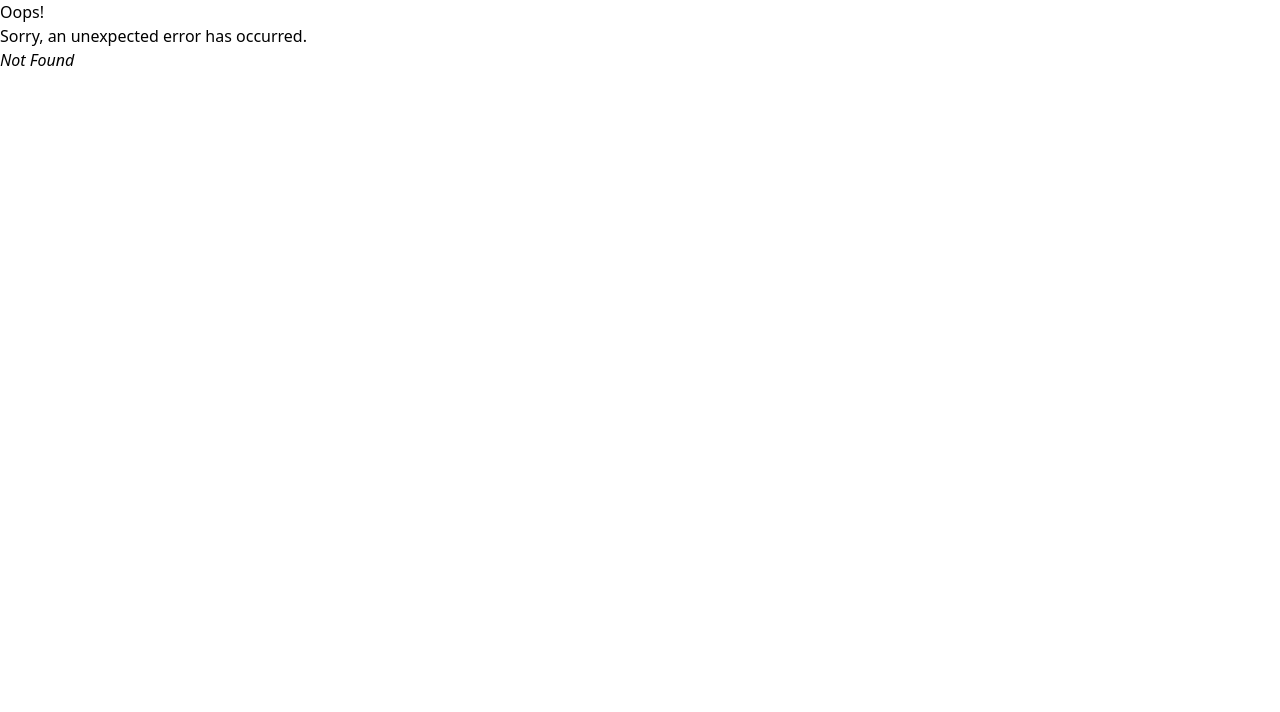
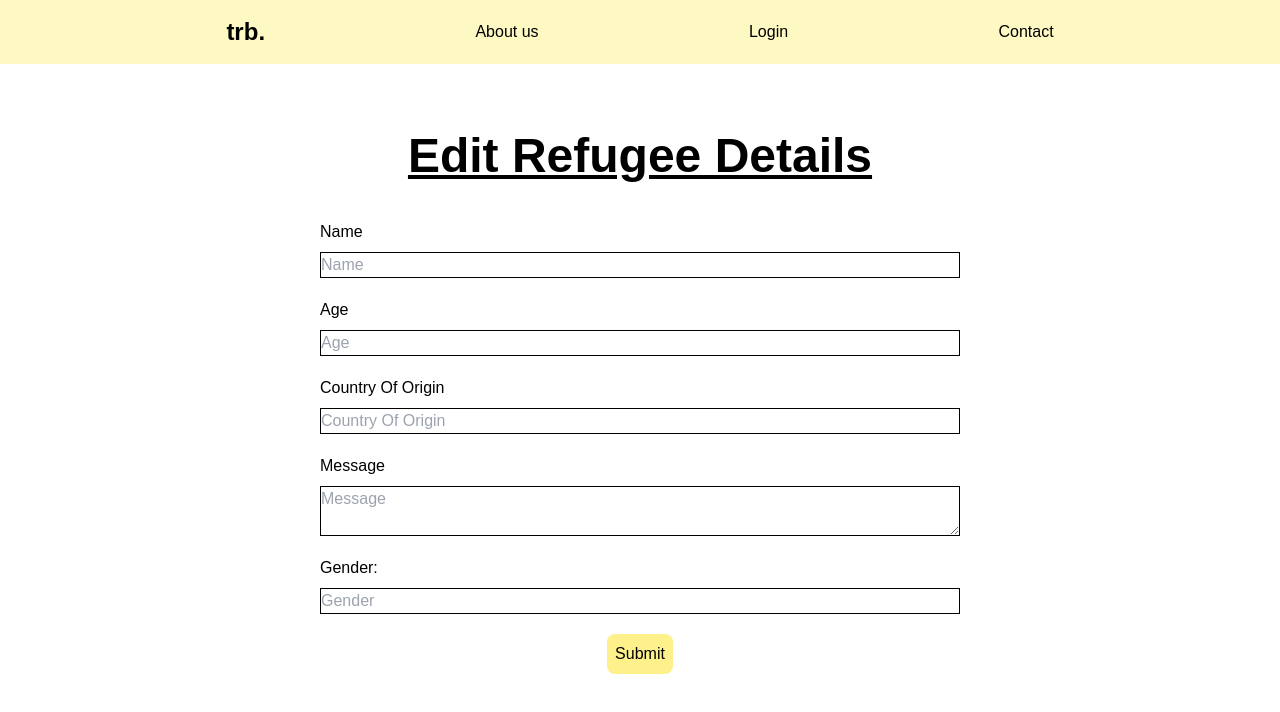
Before and after one commit to WhiteHatSeniors/The-Refugee-Board, a React (Vite) app in the folder frontend/: page /edit-entry/1 in a window 1280 px wide. Before the commit this address had no page. Shown: the top 712 px of the page. Built offline with nearby package versions, Linux system fonts and the light colour scheme; no server answers.

Commit message:
Edit entry functionality done

```diff
--- a/frontend/src/Root.jsx
+++ b/frontend/src/Root.jsx
@@ -26,11 +26,14 @@ function Root() {
     const getUserFn = async () => {
         const data = await AxFetch.get('/api/getId');
         const { id } = data.data
+
+        console.log("USERRRRRR ", id)
+
         if (!id) {
             setUser(null);
             return ({ undefined: true })
         }
-        else return AxFetch.get('api/get/camp?campID=' + id)
+        else return AxFetch.get('/api/get/camp?campID=' + id)
         // else fetch('api/get/camp?campID=' + id)
         //     .then(response => response.json())
         //     .then(response => {
--- a/frontend/src/components/DataTable.jsx
+++ b/frontend/src/components/DataTable.jsx
@@ -1,5 +1,6 @@
 import React, { useState } from 'react'
 import Pagination from './Pagination';
+import { Link } from 'react-router-dom';
 
 // const col = ["Name", "Gender", "CampName", "CountryOfOrigin", "Age", "Message", "MessageDate"]
 
@@ -27,7 +28,7 @@ const TdData = ({ data, column, deleteEntry, editEntry }) => {
                         })
                     }
                     {deleteEntry && <td><button className='bg-red-600 p-1 m-2 rounded-xl' onClick={(e) => deleteEntry(data.RefugeeID)}>Delete</button></td>}
-                    {editEntry && <td><button className='bg-green-500 p-1 m-2 rounded-xl' onClick={(e) => editEntry(data.RefugeeID)}>edit</button></td>}
+                    {editEntry && <td><Link to={`/edit-entry/${data.RefugeeID}`} className='bg-green-500 p-1 m-2 rounded-xl' state={data}>edit</Link></td>}
                 </tr>
             )
         })
--- a/frontend/src/main.jsx
+++ b/frontend/src/main.jsx
@@ -16,6 +16,7 @@ import CreateEntry from './pages/CreateEntry';
 import Root from './Root';
 import RootWrapper from './RootWrapper';
 import Signup from "./pages/Signup"
+import EditEntry from './pages/EditEntry';
 // import { AuthContextProvider } from './Hooks/AuthContext';
 
 
@@ -52,6 +53,9 @@ const router = createBrowserRouter([
       {
         path: "create-entry",
         element: <CreateEntry />,
+      }, {
+        path: "edit-entry/:id",
+        element: <EditEntry />,
       },
     ],
   },
--- a/frontend/src/pages/Admin.jsx
+++ b/frontend/src/pages/Admin.jsx
@@ -16,12 +16,17 @@ function Admin() {
     const navigate = useNavigate()
 
     useEffect(() => {
-        // console.log(user, location.pathname)
-        if (location.pathname == '/admin') {
-            // console.log('HAHAHHAHAHAHAH ', user)
-            if (!(user?.CampID) && !(localStorage.getItem("id"))) navigate('/')
-            // else refetch()
+
+        async function func() {
+            const data = await AxFetch.get('/api/getId');
+            const { id } = data.data;
+            if (location.pathname == '/admin') {
+                console.log('HAHAHHAHAHAHAH ', user, id)
+                if (!(user?.CampID) && id == undefined) navigate('/')
+            }
         }
+
+        func()
     }, [user])
 
     // useEffect(() => {
@@ -38,8 +43,8 @@ function Admin() {
     const getRefByCampId = async () => {
         const data = await AxFetch.get('/api/getId');
         const { id } = data.data
+        if (!id) setUser(null);
         console.log(data, id, "fdfdghffhdhfdhghdfg")
-        if (!id) return setUser(null);
         const refs = await AxFetch.get('api/get/refugees?CampID=' + id, { validateStatus: false })
         console.log(refs)
         return refs?.data
@@ -60,9 +65,9 @@ function Admin() {
     }, [status, campRefugees?.data])
 
 
-    const editEntry = (id) => {
+    const editEntry = (data) => {
         // fetch('http://127.0.0.1:5000/api/update/refugee')
-        console.log('Editing ' + id)
+        console.log('Editing ', data)
     }
 
     const deleteHelperFn = async (refId) => {
@@ -137,7 +142,7 @@ function Admin() {
                     !isLoading && !(campRefugees?.error) && <DataTable data={campRefugees} col={["Name", "Gender", "CountryOfOrigin", "Age", "Message", "MessageDate"]} query={query} deleteEntry={deleteEntry == undefined ? '' : deleteEntry} editEntry={editEntry == undefined ? '' : editEntry} />
                 }
                 {
-                    !isLoading && (campRefugees?.error || campRefugees.length == 0) && <ErrMessage>
+                    !isLoading && (campRefugees?.error || campRefugees?.length == 0) && <ErrMessage>
                         {campRefugees?.error ? campRefugees.error : "No refugees found"}
                     </ErrMessage>
                 }
--- a/frontend/src/pages/CreateEntry.jsx
+++ b/frontend/src/pages/CreateEntry.jsx
@@ -106,11 +106,11 @@ function CreateEntry() {
     return (
         <form onSubmit={subHandler} className='flex-row text-center m-auto'>
             <h1 className='font-bold text-5xl p-10 underline mt-7'>Refugee Entry</h1>
-            <input type="text" placeholder='Name' onChange={e => setName(e.target.value)} className='border-black border m-5 w-[50%] block mx-auto' />
-            <input type="number" placeholder='Age' onChange={e => setAge(e.target.value)} className='border-black border m-5 w-[50%] block mx-auto' />
-            <input type="text" placeholder='Country of origin' onChange={e => setOrigin(e.target.value)} className='border-black border m-5 w-[50%] block mx-auto' />
-            <textarea placeholder='Message' onChange={e => setMessage(e.target.value)} className='border-black border m-5 w-[50%] block mx-auto' ></textarea>
-            <input type="text" placeholder="Gender" onChange={e => setGender(e.target.value)} className='border-black border m-5 w-[50%] block mx-auto' />
+            <input type="text" placeholder='Name' onChange={e => setName(e.target.value)} value={name} className='border-black border m-5 w-[50%] block mx-auto' />
+            <input type="number" placeholder='Age' onChange={e => setAge(e.target.value)} value={age} className='border-black border m-5 w-[50%] block mx-auto' />
+            <input type="text" placeholder='Country of origin' onChange={e => setOrigin(e.target.value)} value={origin} className='border-black border m-5 w-[50%] block mx-auto' />
+            <textarea placeholder='Message' onChange={e => setMessage(e.target.value)} value={message} className='border-black border m-5 w-[50%] block mx-auto' ></textarea>
+            <input type="text" placeholder="Gender" onChange={e => setGender(e.target.value)} value={gender} className='border-black border m-5 w-[50%] block mx-auto' />
             <button type="submit" className='p-2 rounded-lg bg-yellow-200'>Submit</button>
             {isError && <div className="p-2 my-10 mx-auto w-[60%] text-sm text-red-800 rounded-lg bg-red-100 dark:text-red-700 flex items-center justify-center" role="alert">
                 <span className="font-medium">{mutateError?.response?.data?.error}</span></div>}
--- /dev/null
+++ b/frontend/src/pages/EditEntry.jsx
@@ -0,0 +1,179 @@
+import React, { useEffect, useState } from 'react'
+import { useLocation, useNavigate, useOutlet, useOutletContext, useParams } from 'react-router-dom'
+import { useQueryClient, useQuery, QueryClient, useMutation } from "@tanstack/react-query"
+import AxFetch from '../utils/axios';
+import SucMessage from '../components/SucMessage';
+import ErrMessage from '../components/ErrMessage';
+
+function EditEntry() {
+    const { state } = useLocation();
+    console.log(state)
+    const [age, setAge] = useState("")
+    const [name, setName] = useState("")
+    const [gender, setGender] = useState("")
+    const [origin, setOrigin] = useState("")
+    const [message, setMessage] = useState("")
+    const [info, setInfo, user, setUser, campRefs, setCampRefs] = useOutletContext()
+    // const [entry, setEntry] = useState(null)
+    const location = useLocation();
+    const navigate = useNavigate()
+    const queryClient = useQueryClient()
+    const { id: pathId } = useParams();
+
+
+    useEffect(() => {
+
+        async function func() {
+            console.log(user, location.pathname)
+            const { state } = location
+            console.log("STATE ", state)
+            const data = await AxFetch.get('/api/getId');
+            const { id } = data.data;
+            if (location.pathname == '/edit-entry/' + pathId) {
+                console.log('HAHAHHAHAHAHAH ', user)
+                console.log(state, localStorage.getItem('id'))
+                if (!(user?.CampID) && !localStorage.getItem('id')) navigate('/')
+                else if (!(state?.CampID) || (state?.CampID != id)) navigate('/admin')
+                setName(state?.Name)
+                setAge(state?.Age)
+                setGender(state?.Gender)
+                setMessage(state?.Message)
+                setOrigin(state?.CountryOfOrigin)
+                //state.CampID would be undefined if a user enters the url directly as opposed to entering the edit button
+                //if user is undefined then yhe's not authorized or if state.campID is there but if the id doesnt match the user id then again not auth
+            }
+        }
+
+        func()
+
+    }, [user])
+
+
+
+    const editHelperFn = async (refData) => {
+        const data = await AxFetch.get('/api/getId');
+        const { id } = data.data
+        console.log(data, id, "fdfdghffhdhfdhghdfg")
+        //Checking if user is authorized
+        if (!id) return setUser(null);
+        else return AxFetch.patch(`/api/patch/refugee/${state?.RefugeeID}`, refData)
+    }
+
+    const { mutate: editMutation, data: editData, error: editError, isError } = useMutation(
+        editHelperFn, //mutationFn
+        {
+            // onMutate: async () => {
+            //     await queryClient.cancelQueries(["camp-refugees"])
+            //     queryClient.setQueryData(["camp-refugees"], (prev) => prev.filter(ele => ele.RefugeeID != id))
+            // },
+            onSuccess: async (data) => {
+                console.log(data.data.data)
+                // return queryClient.invalidateQueries(["camp-refugees"]);
+                if (!(data?.error)) {
+                    setTimeout(() => {
+                        navigate('/admin')
+                    }, 2000)
+                }
+                // navigate('/');
+                // console.log(queryClient.setQueryData(["camp-refugees"]))
+                // const prevData = queryClient.getQueryData(['camp-refugees'])
+                // console.log(prevData)
+                // // console.log([...prevData, data?.data?.data])
+                // // queryClient.setQueryData(['camp-refugees'], [data?.data?.data, ...prevData])
+                // if (!(data?.error)) {
+                //     queryClient.setQueryData(['camp-refugees'], (prev) => {
+                //         console.log(prev)
+                //         prev.error ? prev = [data?.data?.data] : prev.unshift(data?.data?.data)
+                //         return prev
+                //     })
+                //     setInfo(prev => [data?.data?.data, ...prev])
+                //     setCampRefs([data?.data?.data, ...prevData])
+                // }
+            },
+            onError: (error) => {
+                console.log(error.response.data.error)
+            }
+        });
+
+    const editHandler = async (e) => {
+        e.preventDefault()
+        // setInfo()
+        // setCampRefs((prev) => prev.filter(ele => ele.RefugeeID != id))
+        await editMutation({
+            Age: age, Name: name, Gender: gender, CountryOfOrigin: origin, Message: message
+        })
+        console.log("DATA ", editData)
+        console.log("isErr ", isError)
+        console.log("ERR ", editError)
+
+
+        //----------------------------------------
+        // try {
+        //     e.preventDefault()
+        //     const refInfo = {
+        //         Age: age, Name: name, Gender: gender, CountryOfOrigin: origin, Message: message
+        //     }
+        //     console.log(info)
+        //     const res = await fetch("/api/post/refugee", {
+        //         method: "POST",
+        //         headers: {
+        //             "Content-type": "application/json",
+        //         },
+        //         body: JSON.stringify(refInfo),
+        //     })
+        //     const data = await res.json();
+        //     setInfo([...info, refInfo])
+        // } catch (err) {
+        //     console.log(err)
+        // }
+
+    }
+
+
+    return (
+        <form onSubmit={editHandler} className='flex-row m-auto'>
+
+            <h1 className='font-bold text-5xl p-10 underline mt-7'>Edit Refugee Details</h1>
+
+            <label>
+                <p className='w-[50%] mx-auto text-start mb-0'>Name</p>
+                <input type="text" placeholder='Name' onChange={e => setName(e.target.value)} value={name} className='border-black
+            border mb-5 mt-2 w-[50%] block mx-auto' />
+            </label>
+
+            <label>
+                <p className='w-[50%] mx-auto text-start mb-0'>Age</p>
+                <input type="number" placeholder='Age' onChange={e => setAge(e.target.value)} value={age} className='border-black border mb-5 mt-2 w-[50%] block mx-auto' />
+            </label>
+
+            <label>
+                <p className='w-[50%] mx-auto text-start mb-0'>Country Of Origin</p>
+                <input type="text" placeholder='Country Of Origin' onChange={e => setOrigin(e.target.value)} value={origin} className='border-black border mb-5 mt-2 w-[50%] block mx-auto' />
+            </label>
+
+            <label>
+                <p className='w-[50%] mx-auto text-start mb-0'>Message</p>
+                <textarea placeholder='Message' onChange={e => setMessage(e.target.value)} value={message} className='border-black border mb-5 mt-2 w-[50%] block mx-auto' ></textarea>
+            </label>
+
+            <label>
+                <p className='w-[50%] mx-auto text-start mb-0'>Gender:</p>
+                <input type="text" placeholder="Gender" onChange={e => setGender(e.target.value)} value={gender} className='border-black border mb-5 mt-2 w-[50%] block mx-auto' />
+            </label>
+
+            <button type="submit" className='p-2 rounded-lg bg-yellow-200'>Submit</button>
+            {isError && <ErrMessage>{editError?.response?.data?.error}</ErrMessage>}
+            {editData && !isError && <SucMessage>Succesfully edited!</SucMessage>}
+            {/* <p>Please select your favorite Web language:</p> */}
+            {/* <input type="radio" id="html" name="fav_language" value="HTML" />
+            <label for="html">HTML</label>
+            <input type="radio" id="css" name="fav_language" value="CSS" />
+            <label for="css">CSS</label>
+            <input type="radio" id="javascript" name="fav_language" value="JavaScript" />
+            <label for="javascript">JavaScript</label>
+            <button type='submit'></button> */}
+        </form>
+    )
+}
+
+export default EditEntry
```
Also changed, not shown: 1 other file (tests, documents, lock files or other folders). Lines whose indentation alone changed are shown as unchanged.
